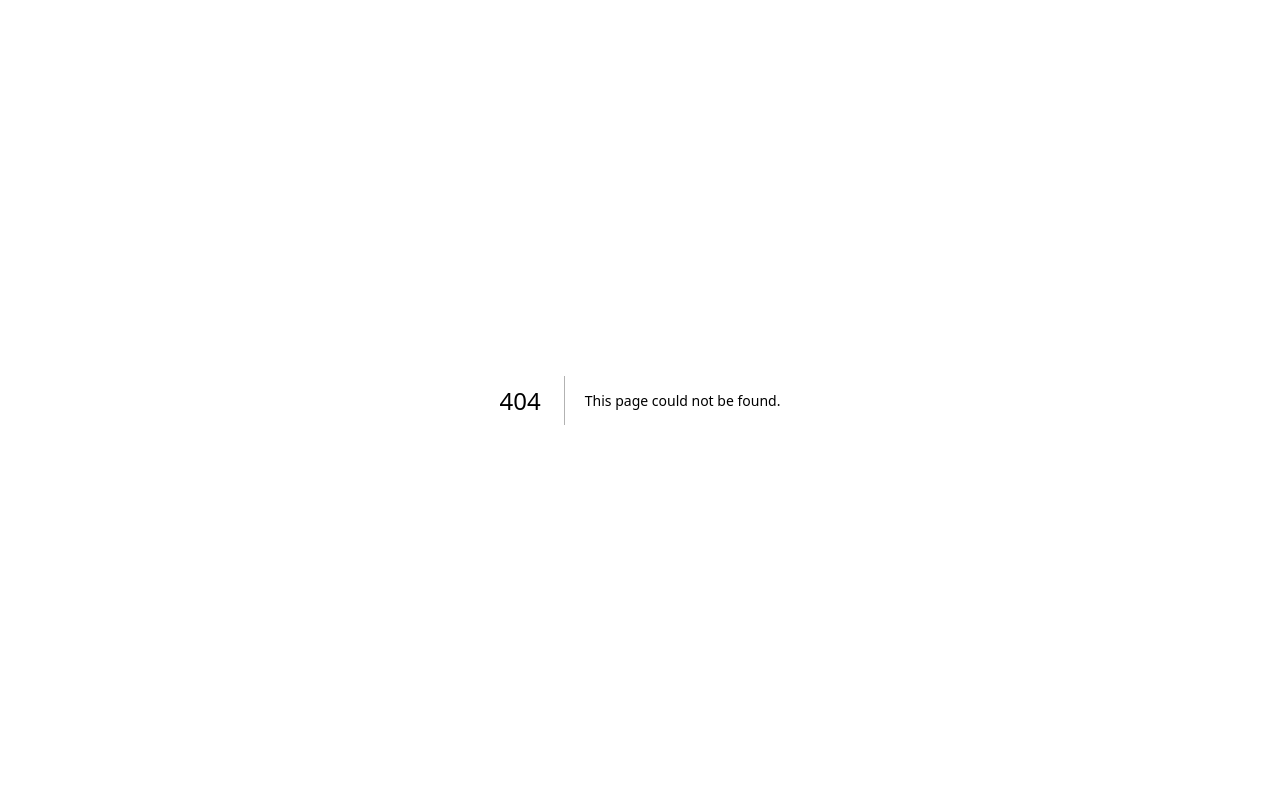
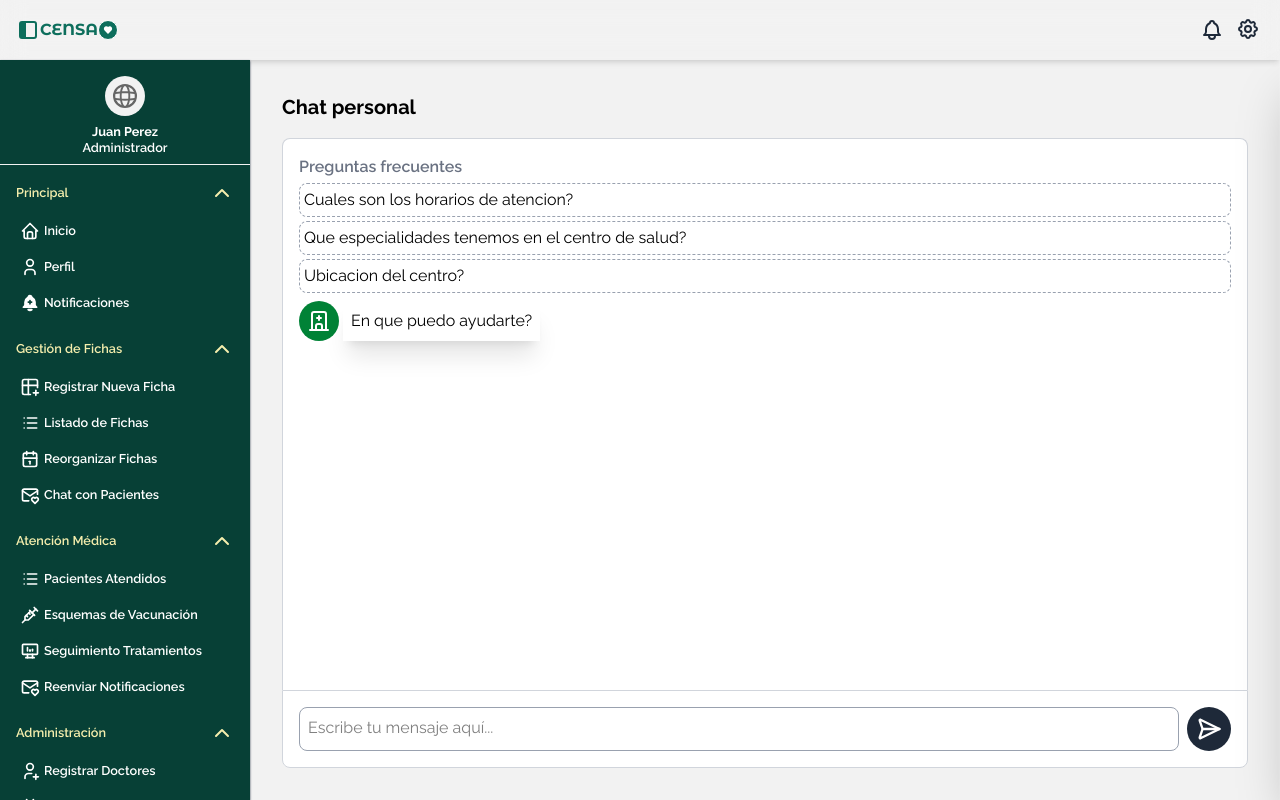
Before and after one commit to ignaccio7/censao, a Next.js app: page /dashboard/paciente/chat in a window 1280 px wide. Before the commit this address had no page. Built offline with nearby package versions, Linux system fonts and the light colour scheme.

Commit message:
feat(front): end design view for user rol

```diff
--- a/package.json
+++ b/package.json
@@ -16,6 +16,11 @@
     "commit": "cz"
   },
   "dependencies": {
+    "@fullcalendar/core": "^6.1.19",
+    "@fullcalendar/daygrid": "^6.1.19",
+    "@fullcalendar/interaction": "^6.1.19",
+    "@fullcalendar/react": "^6.1.19",
+    "@fullcalendar/timegrid": "^6.1.19",
     "@hookform/resolvers": "^5.2.1",
     "next": "15.4.6",
     "react": "19.1.0",
--- a/src/app/components/icons/icons.tsx
+++ b/src/app/components/icons/icons.tsx
@@ -652,6 +652,47 @@ const IconEye = ({ className = '', size = '24' }: IconProps) => (
   </svg>
 )
 
+const IconSendMessage = ({ className = '', size = '24' }: IconProps) => (
+  <svg
+    xmlns='http://www.w3.org/2000/svg'
+    width={size}
+    height={size}
+    viewBox='0 0 24 24'
+    fill='none'
+    stroke='currentColor'
+    strokeWidth={2}
+    strokeLinecap='round'
+    strokeLinejoin='round'
+    className={className}
+  >
+    <path stroke='none' d='M0 0h24v24H0z' fill='none' />
+    <path d='M4.698 4.034l16.302 7.966l-16.302 7.966a.503 .503 0 0 1 -.546 -.124a.555 .555 0 0 1 -.12 -.568l2.468 -7.274l-2.468 -7.274a.555 .555 0 0 1 .12 -.568a.503 .503 0 0 1 .546 -.124z' />
+    <path d='M6.5 12h14.5' />
+  </svg>
+)
+
+const IconHospital = ({ className = '', size = '24' }: IconProps) => (
+  <svg
+    xmlns='http://www.w3.org/2000/svg'
+    width={size}
+    height={size}
+    viewBox='0 0 24 24'
+    fill='none'
+    stroke='currentColor'
+    strokeWidth={2}
+    strokeLinecap='round'
+    strokeLinejoin='round'
+    className={className}
+  >
+    <path stroke='none' d='M0 0h24v24H0z' fill='none' />
+    <path d='M3 21l18 0' />
+    <path d='M5 21v-16a2 2 0 0 1 2 -2h10a2 2 0 0 1 2 2v16' />
+    <path d='M9 21v-4a2 2 0 0 1 2 -2h2a2 2 0 0 1 2 2v4' />
+    <path d='M10 9l4 0' />
+    <path d='M12 7l0 4' />
+  </svg>
+)
+
 // const Icon = ({ className = '', size = '24' }: IconProps) => (
 
 // )
@@ -689,5 +730,7 @@ export {
   IconSystem,
   IconEmail,
   IconNotificationRinging,
-  IconEye
+  IconEye,
+  IconSendMessage,
+  IconHospital
 }
--- a/src/app/dashboard/layout.tsx
+++ b/src/app/dashboard/layout.tsx
@@ -15,11 +15,11 @@ export default function DashboardLayout({
     <>
       <NavbarUser />
       <div
-        className={`${secondaryFont.variable} antialiased bg-white-100 size-window w-full flex`}
+        className={`${secondaryFont.variable} antialiased bg-white-100 min-h-[var(--size-window)] w-full h-auto flex flex-row`}
       >
         <Sidebar />
         <div
-          className={`w-full bg-white-100 grow p-4 md:p-8 mt-[var(--size-header)]
+          className={`w-full p-4 md:p-8 mt-[var(--size-header)] h-auto
           ${sidebarMenu ? 'md:ml-[250px] ml:0' : 'ml-0'}
           transition-all duration-200 max-w-7xl`}
         >
--- /dev/null
+++ b/src/app/dashboard/paciente/chat/page.tsx
@@ -0,0 +1,116 @@
+'use client'
+// oxlint-disable label-has-associated-control
+import {
+  IconHospital,
+  IconSendMessage,
+  IconUser
+} from '@/app/components/icons/icons'
+import Title from '@/app/components/ui/title'
+import { useState } from 'react'
+
+const messagesDB = [
+  {
+    user: 'censao',
+    message: 'En que puedo ayudarte?'
+  }
+  // {
+  //   user: 'jose',
+  //   message:
+  //     'Hola, quisiera reconfirmar la cita que tengo para el dia de mañana'
+  // }
+]
+
+export default function Page() {
+  const [messages, setMessages] = useState(messagesDB)
+
+  const handleSubmit = (event: React.FormEvent<HTMLFormElement>) => {
+    event.preventDefault()
+    const formData = new FormData(event.currentTarget)
+    const message = formData.get('message')
+
+    if (!message) {
+      return
+    }
+
+    setMessages([...messages, { user: 'jose', message: message.toString() }])
+    event.currentTarget.reset()
+  }
+
+  return (
+    <section className='chat-system w-full h-[calc(var(--size-window)-2rem)] md:h-[calc(var(--size-window)-4rem)] font-secondary bg-white-100 flex flex-col'>
+      <Title className='pb-4'>Chat personal</Title>
+      <div className='chat-container grow overflow-y-auto bg-white rounded-tr-lg rounded-tl-lg flex flex-col border border-gray-300 border-b-0 p-4'>
+        <div className='chat-content grow'>
+          <div className='frequent-questions flex flex-col gap-1 mb-2 sticky top-0 bg-white z-10'>
+            <h3 className='text-gray-500 font-semibold'>
+              Preguntas frecuentes
+            </h3>
+            <button className='text-step-1 p-1 border border-dashed border-gray-400 w-full rounded-lg text-start'>
+              Cuales son los horarios de atencion?
+            </button>
+            <button className='text-step-1 p-1 border border-dashed border-gray-400 w-full rounded-lg text-start'>
+              Que especialidades tenemos en el centro de salud?
+            </button>
+            <button className='text-step-1 p-1 border border-dashed border-gray-400 w-full rounded-lg text-start'>
+              Ubicacion del centro?
+            </button>
+          </div>
+          <div className='chats flex flex-col gap-2'>
+            {messages.map((message, key) => {
+              const isUser = message.user !== 'censao'
+              return (
+                <div
+                  className={`chat-message flex gap-1 ${isUser ? 'justify-end' : 'justify-start'}`}
+                  key={key}
+                >
+                  <div
+                    className={`image text-white w-fit p-2 rounded-full ${isUser ? 'order-2' : 'order-0'} ${isUser ? 'bg-amber-500' : 'bg-green-700'}`}
+                  >
+                    {isUser ? <IconUser /> : <IconHospital />}
+                  </div>
+                  <p className='h-full bg-white shadow-xl p-2'>
+                    {message.message}
+                  </p>
+                </div>
+              )
+            })}
+            {/* <div className='chat-message hospital flex gap-1 justify-start'>
+              <div className='image-hospital bg-green-700 text-white w-fit p-2 rounded-full'>
+                <IconHospital />
+              </div>
+              <p className='h-full bg-white shadow-xl p-2'>
+                Algo nuevo que preguntar?
+              </p>
+            </div>
+
+            <div className='chat-message user flex gap-1 justify-end'>
+              <div className='image-hospital bg-amber-500 text-white w-fit p-2 rounded-full order-2'>
+                <IconUser />
+              </div>
+              <p className='h-full bg-white shadow-xl p-2'>
+                Algo nuevo que preguntar?
+              </p>
+            </div> */}
+          </div>
+        </div>
+      </div>
+      <form
+        onSubmit={handleSubmit}
+        className='w-full h-auto gap-2 flex flex-row p-4 bg-white border border-gray-300 border-t-1 rounded-bl-lg rounded-br-lg'
+      >
+        <label className='grow p-2 border border-gray-400 rounded-lg'>
+          <input
+            type='text'
+            id='message'
+            name='message'
+            placeholder='Escribe tu mensaje aquí...'
+            className='w-full border-none outline-0'
+          />
+        </label>
+        <button className='bg-gray-800 text-white rounded-full p-2 cursor-pointer'>
+          <IconSendMessage size='28' className='aspect-square' />
+        </button>
+      </form>
+    </section>
+  )
+}
--- /dev/null
+++ b/src/app/dashboard/paciente/citas/components/calendar.tsx
@@ -0,0 +1,91 @@
+// oxlint-disable no-magic-numbers
+'use client'
+
+import FullCalendar from '@fullcalendar/react'
+import dayGridPlugin from '@fullcalendar/daygrid'
+import timeGridPlugin from '@fullcalendar/timegrid'
+import esLocale from '@fullcalendar/core/locales/es'
+import { useRouter } from 'next/navigation'
+
+const today = new Date()
+
+const reservationsForUser = [
+  {
+    id: '550e8400-e29b-41d4-a716-446655440000',
+    title: 'Vacuna COVID-19',
+    start: (() => {
+      const date = new Date(today)
+      date.setDate(today.getDate() + 1)
+      date.setHours(9, 0, 0, 0)
+      return date
+    })(),
+    end: (() => {
+      const date = new Date(today)
+      date.setDate(today.getDate() + 1)
+      date.setHours(9, 30, 0, 0)
+      return date
+    })()
+  },
+  {
+    id: '550e8400-e29b-41d4-a716-446655440001',
+    title: 'Vacuna Influenza',
+    start: (() => {
+      const date = new Date(today)
+      date.setDate(today.getDate() + 2)
+      date.setHours(10, 0, 0, 0)
+      return date
+    })(),
+    end: (() => {
+      const date = new Date(today)
+      date.setDate(today.getDate() + 2)
+      date.setHours(10, 30, 0, 0)
+      return date
+    })()
+  },
+  {
+    id: '550e8400-e29b-41d4-a716-446655440002',
+    title: 'Vacuna COVID-19',
+    start: (() => {
+      const date = new Date(today)
+      date.setDate(today.getDate() + 7)
+      date.setHours(14, 0, 0, 0)
+      return date
+    })(),
+    end: (() => {
+      const date = new Date(today)
+      date.setDate(today.getDate() + 7)
+      date.setHours(14, 30, 0, 0)
+      return date
+    })()
+  }
+]
+
+export default function Calendar() {
+  const router = useRouter()
+
+  const goToTreatment = (info: any) => {
+    console.log('info')
+    console.log(info.event)
+    router.replace(`/dashboard/paciente/tratamientos/${info.event.id}`)
+  }
+
+  return (
+    <FullCalendar
+      plugins={[dayGridPlugin, timeGridPlugin]}
+      initialView='dayGridMonth'
+      headerToolbar={{
+        left: 'prev,next today',
+        center: 'title',
+        right: 'dayGridMonth,timeGridDay,timeGridWeek'
+      }}
+      height='auto'
+      locale={esLocale}
+      weekends={false}
+      slotDuration='00:30:00'
+      slotMinTime='07:00:00'
+      slotMaxTime='21:00:00'
+      events={reservationsForUser}
+      eventClick={goToTreatment}
+    />
+  )
+}
--- a/src/app/dashboard/paciente/citas/page.tsx
+++ b/src/app/dashboard/paciente/citas/page.tsx
@@ -1,3 +1,14 @@
+import Title from '@/app/components/ui/title'
+import Calendar from './components/calendar'
+
 export default function Page() {
-  return <div>Citas</div>
+  return (
+    <section className='citas font-secondary pb-20'>
+      <Title className='mb-4'>Citas programadas</Title>
+
+      <div className='w-full h-auto max-w-5xl'>
+        <Calendar />
+      </div>
+    </section>
+  )
 }
--- a/src/app/globals.css
+++ b/src/app/globals.css
@@ -165,3 +165,18 @@ body {
 .no-scrollbar::-webkit-scrollbar-thumb:hover {
   background: var(--color-primary-600);
 }
+
+/* Full calendar */
+/* Ejemplo para el botón prev */
+.fc-button-primary {
+  background-color: var(--color-primary-800) !important;
+  border: 1px solid var(--color-primary-800) !important;
+}
+
+.fc-button-primary:hover {
+  background-color: var(--color-primary-900) !important;
+}
+
+.fc-day-today {
+  background-color: var(--color-secondary-200) !important;
+}
--- a/src/app/layout.tsx
+++ b/src/app/layout.tsx
@@ -15,7 +15,7 @@ export default function RootLayout({
   return (
     <html lang='es' className={`${primaryFont.variable}`}>
       <body className='antialiased'>
-        <main>{children}</main>
+        <main className='w-full overflow-x-hidden'>{children}</main>
       </body>
     </html>
   )
```
Also changed, not shown: 1 other file (tests, documents, lock files or other folders).
